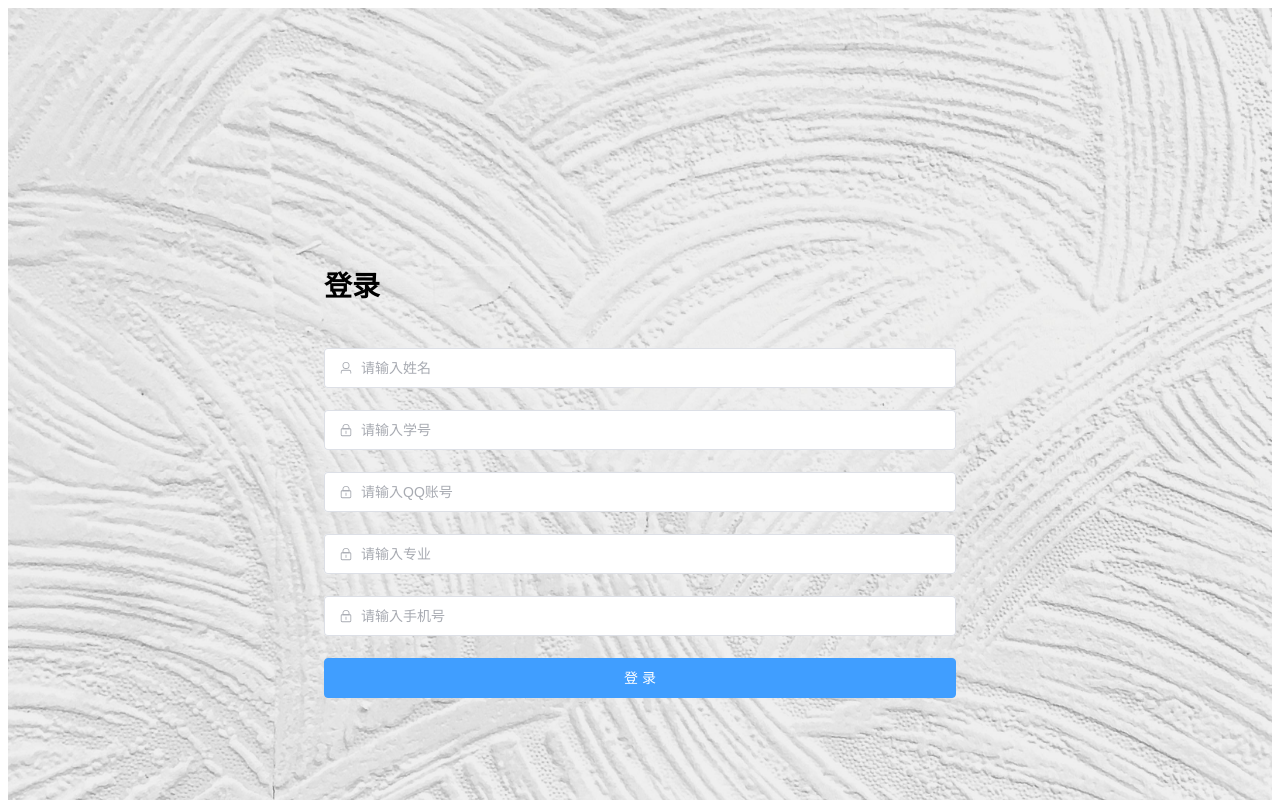
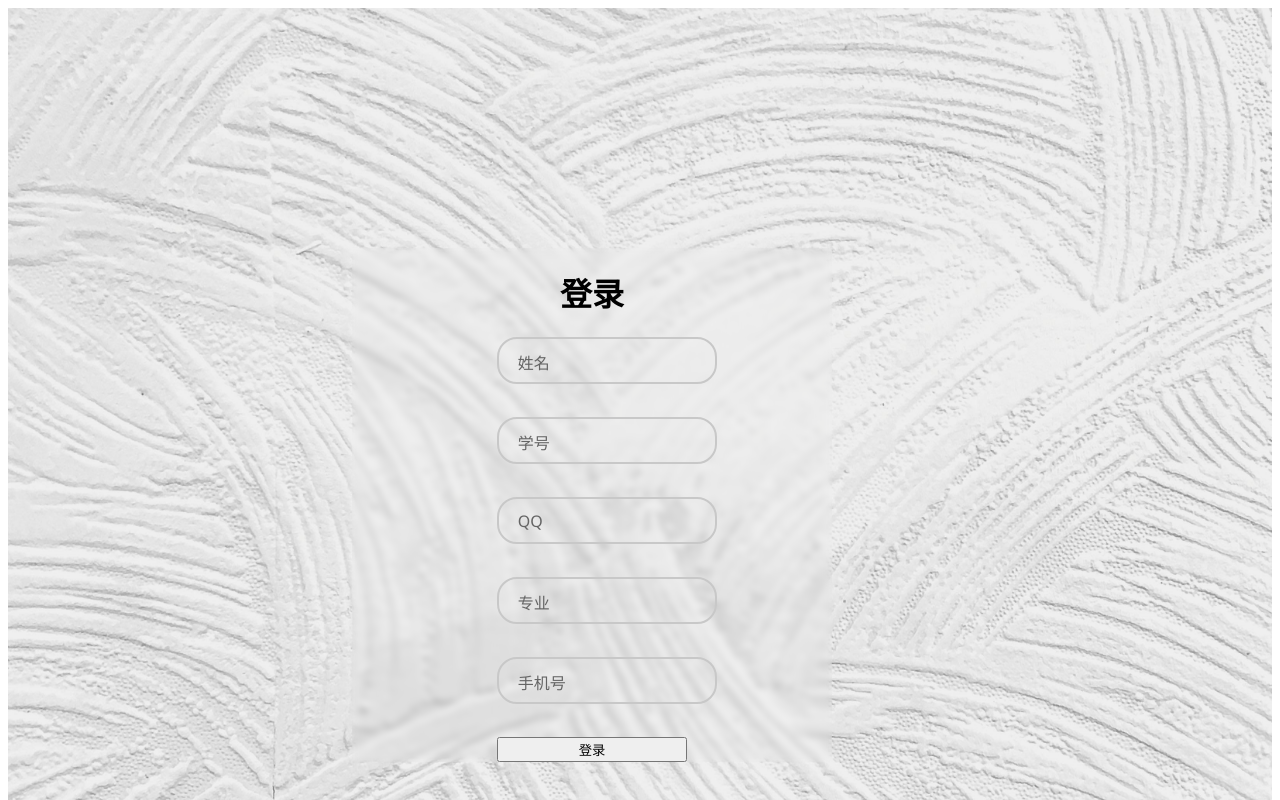
Before and after one commit to LQQGOGO/NewRecruitSystem, a Vue app: page /login in a window 1280 px wide. Shown: the top 800 px of the page. Built offline with nearby package versions, Linux system fonts and the light colour scheme.

Commit message:
完成了登录表单的修改

```diff
--- a/src/views/login/LoginPage.vue
+++ b/src/views/login/LoginPage.vue
@@ -1,13 +1,12 @@
 <script setup>
 import { ref } from 'vue'
 import { useRouter } from 'vue-router'
-import { ElMessage } from 'element-plus'
-import { User, Lock } from '@element-plus/icons-vue'
 import { useStudentStore } from '@/stores/student'
 import { useUserStore } from '@/stores/user'
-const router = useRouter()
+
 const studentStore = useStudentStore()
 const userStore = useUserStore()
+const router = useRouter()
 const formModel = ref({
   QQNumber: '',
   SchoolNumber: '',
@@ -15,139 +14,216 @@ const formModel = ref({
   Major: '',
   PhoneNumber: ''
 })
+const errors = ref({
+  QQNumber: '',
+  SchoolNumber: '',
+  Name: '',
+  Major: '',
+  PhoneNumber: ''
+})
+
 const rules = {
-  QQNumber: [
-    { required: true, message: '请输入QQ账号', trigger: 'blur' },
-    { pattern: /^\d{6,14}$/, message: '请输入正确的QQ账号', trigger: 'blur' }
-  ],
-  SchoolNumber: [
-    { required: true, message: '请输入学号', trigger: 'blur' },
-    { pattern: /^\d{8}$/, message: '请输入8位数字的学号', trigger: 'blur' }
-  ],
-  Name: [
-    { required: true, message: '请输入姓名', trigger: 'blur' },
-    { pattern: /^[\u4e00-\u9fa5]{2,8}$/, message: '姓名应为2到8个汉字', trigger: 'blur' }
-  ],
-  Major: [
-    { required: true, message: '请输入专业', trigger: 'blur' },
-    { pattern: /^[\u4e00-\u9fa5]{2,20}$/, message: '专业应为2到20个汉字', trigger: 'blur' }
-  ],
-  PhoneNumber: [
-    { required: true, message: '请输入手机号', trigger: 'blur' },
-    { pattern: /^1[3-9]\d{9}$/, message: '请输入11位有效手机号', trigger: 'blur' }
-  ]
+  QQNumber: {
+    required: true,
+    pattern: /^\d{6,14}$/,
+    message: '请输入正确的QQ账号'
+  },
+  SchoolNumber: {
+    required: true,
+    pattern: /^\d{8}$/,
+    message: '请输入8位数字的学号'
+  },
+  Name: {
+    required: true,
+    pattern: /^[\u4e00-\u9fa5]{2,8}$/,
+    message: '姓名应为2到8个汉字'
+  },
+  Major: {
+    required: true,
+    pattern: /^[\u4e00-\u9fa5]{2,20}$/,
+    message: '专业应为2到20个汉字'
+  },
+  PhoneNumber: {
+    required: true,
+    pattern: /^1[3-9]\d{9}$/,
+    message: '请输入11位有效手机号'
+  }
 }
 
-const form = ref()
+const validateField = (field) => {
+  const value = formModel.value[field]
+  const rule = rules[field]
 
-const login = async () => {
-  try {
-    const isValid = await form.value.validate()
-    if (!isValid) {
-      ElMessage.error('验证失败，请检查输入')
-      return
+  if (rule.required && !value) {
+    errors.value[field] = `请输入有效值`
+    return false
+  }
+  if (rule.pattern && !rule.pattern.test(value)) {
+    errors.value[field] = rule.message
+    return false
+  }
+  errors.value[field] = ''
+  return true
+}
+
+const login = () => {
+  let valid = true
+  for (let field in formModel.value) {
+    if (!validateField(field)) {
+      valid = false
     }
-    //将信息存入仓库
+  }
+  if (valid) {
+    alert('登录成功')
     studentStore.setName(formModel.value.Name)
+    studentStore.setMajor(formModel.value.Major)
     studentStore.setSchool(formModel.value.SchoolNumber)
-    studentStore.setMajor(formModel.value.Major)
+    studentStore.setQQ(formModel.value.QQNumber)
     studentStore.setPhone(formModel.value.PhoneNumber)
-    studentStore.setQQ(formModel.value.QQNumber)
-    //存个假的token
+
     userStore.setToken('12138')
-    // 显示成功消息并导航到首页
-      ElMessage.success('登录成功')
-      router.push('/')
-  } catch (error) {
-    // 捕获任何未捕获的错误，并显示错误信息
-    ElMessage.error(`请求失败：${error.message || '请稍后重试'}`)
-    console.error('登录过程中的错误:', error)
-    console.error('错误的详细信息:', JSON.stringify(error))
+    router.push('/')
+  } else {
+    alert('请检查输入内容')
   }
 }
 </script>
 
 <template>
-  <el-row class="login-page">
-    <el-col :span="12" :offset="6" class="form">
-      <el-form
-        :model="formModel"
-        :rules="rules"
-        ref="form"
-        size="large"
-        autocomplete="off"
-      >
-        <el-form-item>
-          <h1>登录</h1>
-        </el-form-item>
-        <el-form-item prop="Name">
-          <el-input
+  <div class="login-page">
+    <div class="form">
+      <form @submit.prevent="login" autocomplete="off">
+        <h1>登录</h1>
+        <div class="inputGroup">
+          <input
+            id="name"
             v-model="formModel.Name"
-            :prefix-icon="User"
-            placeholder="请输入姓名"
-          ></el-input>
-        </el-form-item>
-        <el-form-item prop="SchoolNumber">
-          <el-input
+            required
+            type="text"
+            @blur="validateField('Name')"
+          />
+          <label for="name">姓名</label>
+          <span class="error" v-if="errors.Name">{{ errors.Name }}</span>
+        </div>
+        <div class="inputGroup">
+          <input
+            id="school"
             v-model="formModel.SchoolNumber"
-            :prefix-icon="Lock"
-            placeholder="请输入学号"
-          ></el-input>
-        </el-form-item>
-        <el-form-item prop="QQNumber">
-          <el-input
+            required
+            type="text"
+            @blur="validateField('SchoolNumber')"
+          />
+          <label for="school">学号</label>
+          <span class="error" v-if="errors.SchoolNumber">{{ errors.SchoolNumber }}</span>
+        </div>
+        <div class="inputGroup">
+          <input
+            id="qq"
             v-model="formModel.QQNumber"
-            :prefix-icon="Lock"
-            placeholder="请输入QQ账号"
-          ></el-input>
-        </el-form-item>
-        <el-form-item prop="Major">
-          <el-input
+            required
+            type="text"
+            @blur="validateField('QQNumber')"
+          />
+          <label for="qq">QQ</label>
+          <span class="error" v-if="errors.QQNumber">{{ errors.QQNumber }}</span>
+        </div>
+        <div class="inputGroup">
+          <input
+            id="major"
             v-model="formModel.Major"
-            :prefix-icon="Lock"
-            placeholder="请输入专业"
-          ></el-input>
-        </el-form-item>
-        <el-form-item prop="PhoneNumber">
-          <el-input
+            required
+            type="text"
+            @blur="validateField('Major')"
+          />
+          <label for="major">专业</label>
+          <span class="error" v-if="errors.Major">{{ errors.Major }}</span>
+        </div>
+        <div class="inputGroup">
+          <input
+            id="phone"
             v-model="formModel.PhoneNumber"
-            :prefix-icon="Lock"
-            placeholder="请输入手机号"
-          ></el-input>
-        </el-form-item>
-        <el-form-item>
-          <el-button
-            @click="login"
-            class="button"
-            type="primary"
-            auto-insert-space
-            >登录</el-button
-          >
-        </el-form-item>
-      </el-form>
-    </el-col>
-  </el-row>
+            required
+            type="text"
+            @blur="validateField('PhoneNumber')"
+          />
+          <label for="phone">手机号</label>
+          <span class="error" v-if="errors.PhoneNumber">{{ errors.PhoneNumber }}</span>
+        </div>
+        <button type="submit" class="button">登录</button>
+      </form>
+    </div>
+  </div>
 </template>
 
 <style scoped>
 .login-page {
   padding-top: 5rem;
+  display: flex;
+  justify-content: center; /* 水平居中 */
+  align-items: center;
 }
 .form {
   display: flex;
   flex-direction: column;
+  align-items: center;
   justify-content: center;
-  user-select: none;
-  .title {
-    margin: 0 auto;
-  }
+  backdrop-filter: blur(3px);
+  width: 30em;
+  transform: translateX(-10%);
   .button {
     width: 100%;
   }
-  .flex {
-    width: 100%;
-    display: flex;
-    justify-content: space-between;
-  }
+}
+h1 {
+  text-align: center;
+}
+.inputGroup {
+  font-family: 'Segoe UI', sans-serif;
+  height: 4em;
+  margin: 1em 0 1em 0;
+  max-width: 190px;
+  position: relative;
+}
+
+.inputGroup input {
+  font-size: 100%;
+  padding: 0.8em;
+  outline: none;
+  border: 2px solid rgb(200, 200, 200);
+  background-color: transparent;
+  border-radius: 20px;
+  width: 100%;
+}
+
+.inputGroup label {
+  font-size: 100%;
+  position: absolute;
+  left: 0;
+  top: 0;
+  padding: 0.8em;
+  margin-left: 0.5em;
+  pointer-events: none;
+  transition: all 0.3s ease;
+  color: rgb(100, 100, 100);
+}
+
+.inputGroup input:focus ~ label,
+.inputGroup input:valid ~ label {
+  transform: translateY(-50%) scale(.9);
+  margin: 0em;
+  margin-left: 1.3em;
+  padding: 0.4em;
+  background-color: #e8e8e8;
+}
+
+.inputGroup input:focus {
+  border-color: rgb(150, 150, 200);
+}
+
+.error {
+  color: red;
+  font-size: 0.9em;
+  margin-top: 0.5em;
+  margin-left: 1em;
 }
 </style>
```
